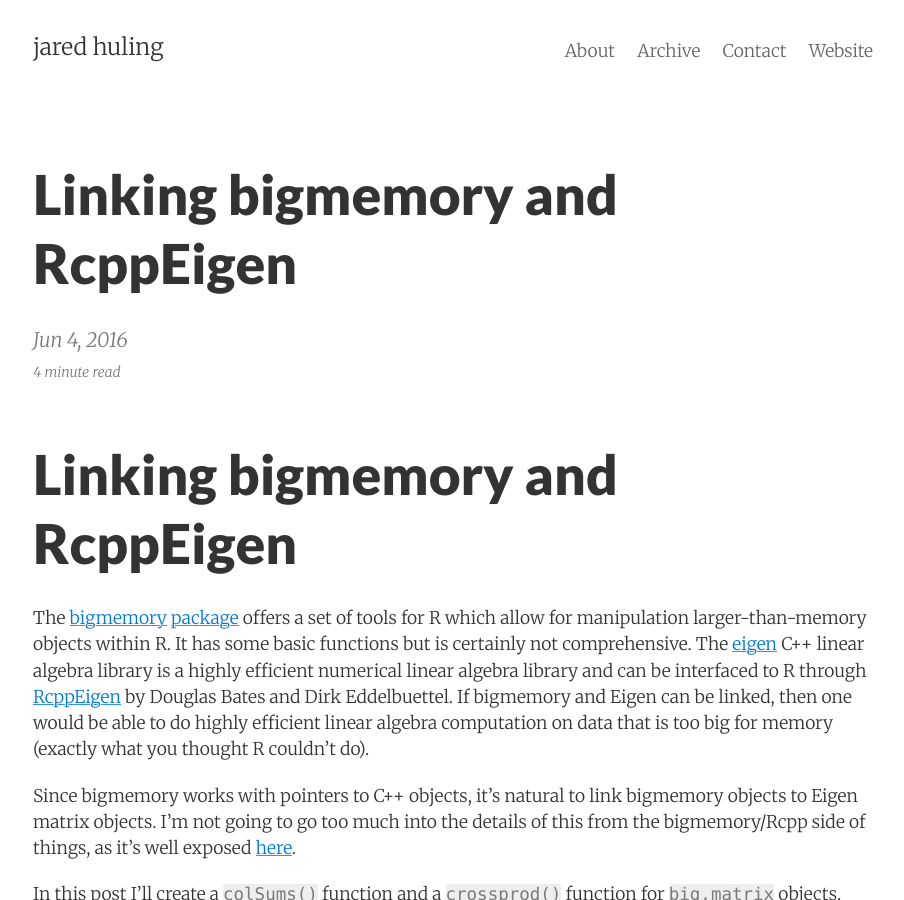
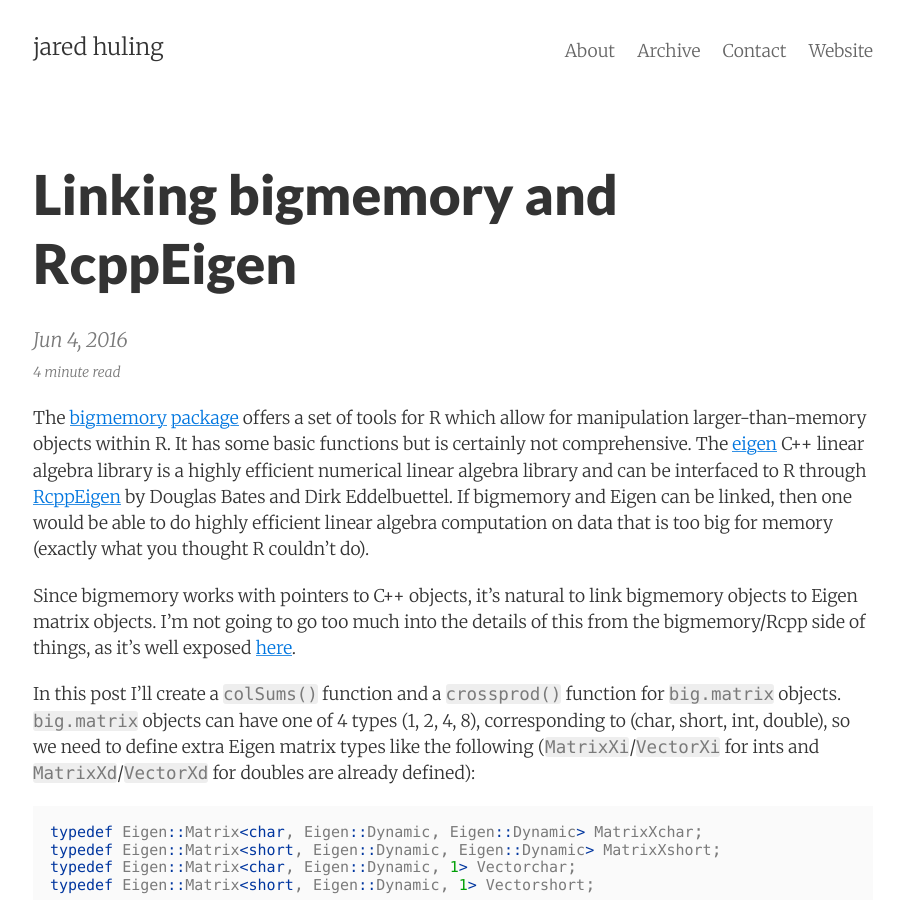
Before and after one commit to jaredhuling/jaredhuling.github.io, a Jekyll site: the page built from _posts/2016-06-04-bigmemory_rcppeigen.md, in a window 1280 px wide and 900 px high. Shown: the whole window, without its empty margins (187-1091 px from the left). Built offline with Jekyll 4.4.1, drawn with Linux system fonts in a browser that asks for light colours; formulas are drawn with MathJax 3.

Commit message:
removed unnecessary title

```diff
--- a/_posts/2016-06-04-bigmemory_rcppeigen.md
+++ b/_posts/2016-06-04-bigmemory_rcppeigen.md
@@ -2,8 +2,6 @@
 layout: post
 title: Linking bigmemory and RcppEigen
 ---
-
-# Linking bigmemory and RcppEigen
 
 
 The [bigmemory](www.bigmemory.org) [package](https://cran.r-project.org/web/packages/bigmemory/index.html) offers a set of tools for R which allow for manipulation larger-than-memory objects within R. It has some basic functions but is certainly not comprehensive. The [eigen](http://eigen.tuxfamily.org/index.php?title=Main_Page) C++ linear algebra library is a highly efficient numerical linear algebra library and can be interfaced to R through  [RcppEigen](http://cran.r-project.org/web/packages/RcppEigen/index.html) by Douglas Bates and Dirk Eddelbuettel. If bigmemory and Eigen can be linked, then one would be able to do highly efficient linear algebra computation on data that is too big for memory (exactly what you thought R couldn't do).
```
